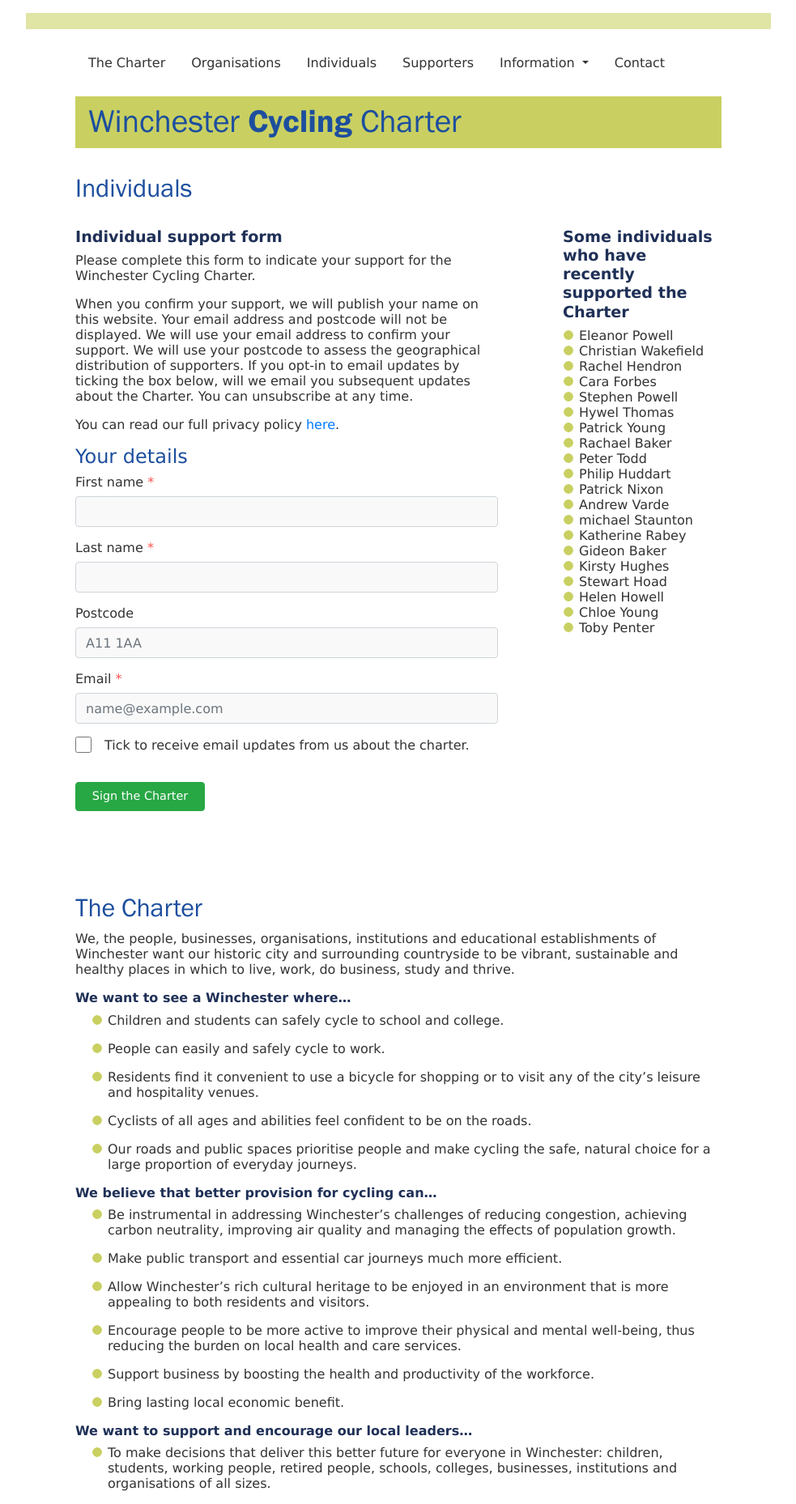
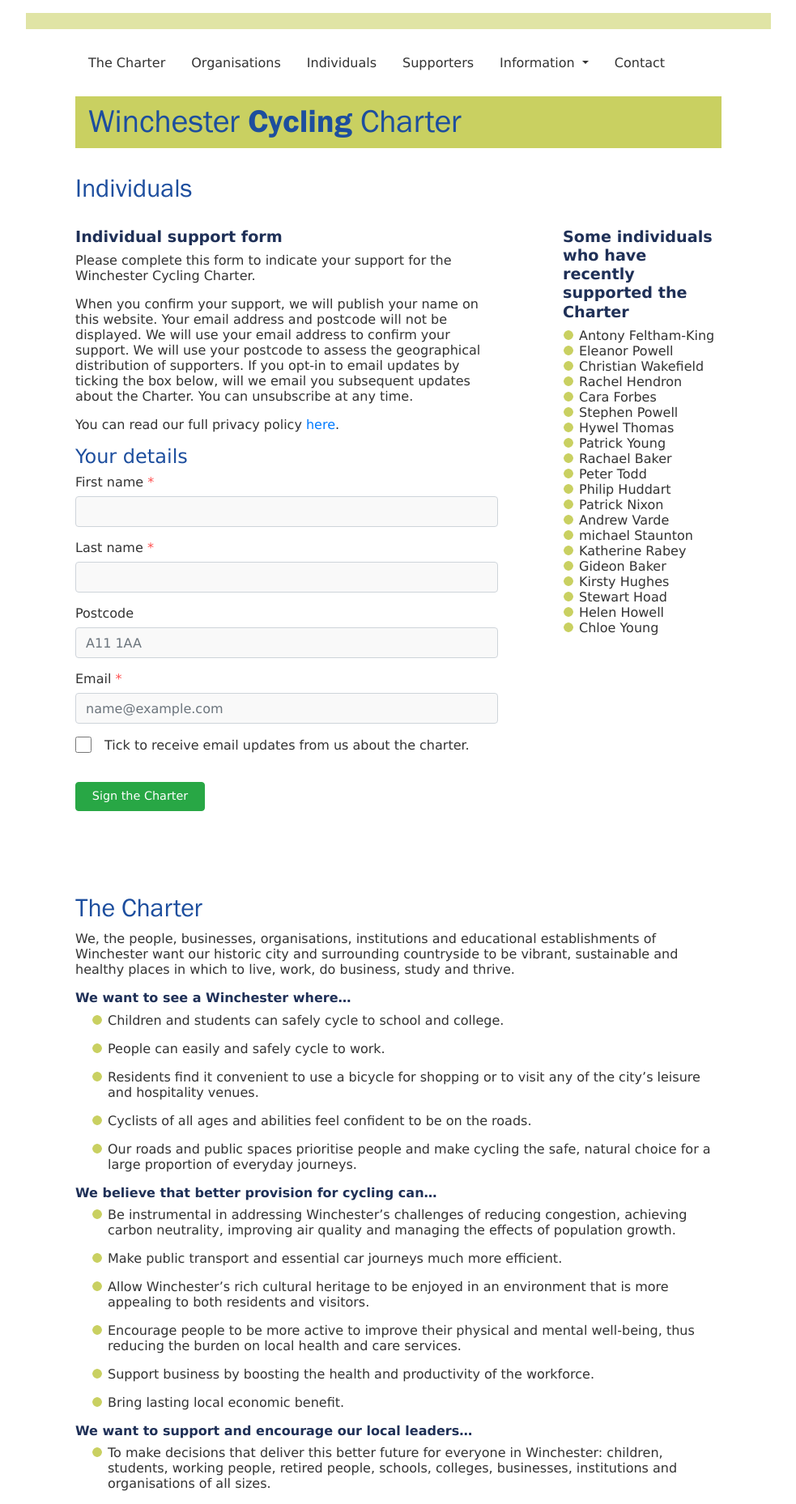
Before and after one commit to winchestercyclingcharter/winchestercyclingcharter.github.io, a Jekyll site: the page built from ind-page.md, in a window 1280 px wide. Shown: the whole page at 81% size, without its empty margins (148-1131 px from the left). Built offline with Jekyll 4.4.1, drawn with Linux system fonts in a browser that asks for light colours; nearby versions of some CDN libraries.

Commit message:
Update people.yml

```diff
--- a/_data/people.yml
+++ b/_data/people.yml
@@ -539,3 +539,4 @@ people:
 - { lastname: Powell, firstname: Stephen, dt: 20210811-182136-432804 }
 - { lastname: Powell, firstname: Eleanor, dt: 20210812-171119-161002 }
 - { lastname: Wakefield, firstname: Christian, dt: 20210812-151854-639716 }
+- { lastname: Feltham-King , firstname: Antony , dt: 20210820-152812-695038 }
```
